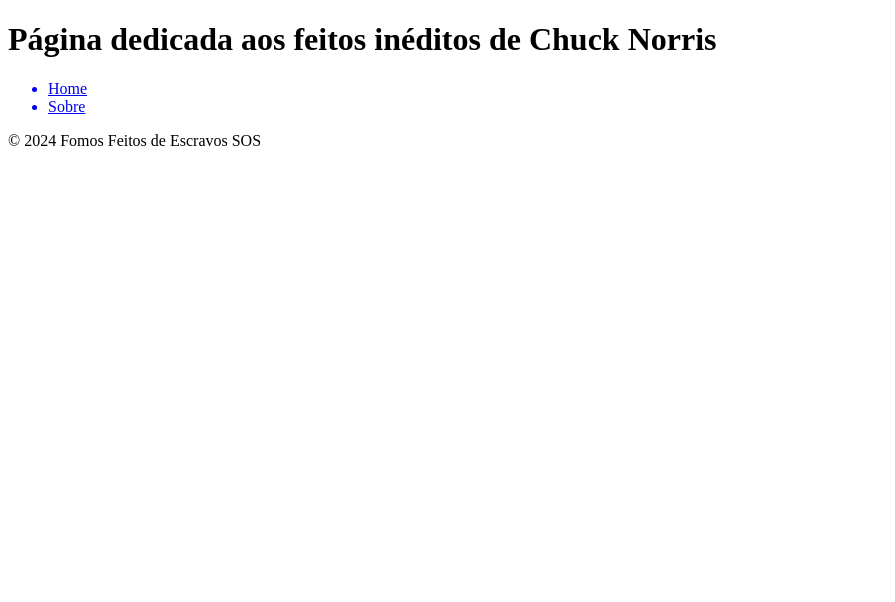
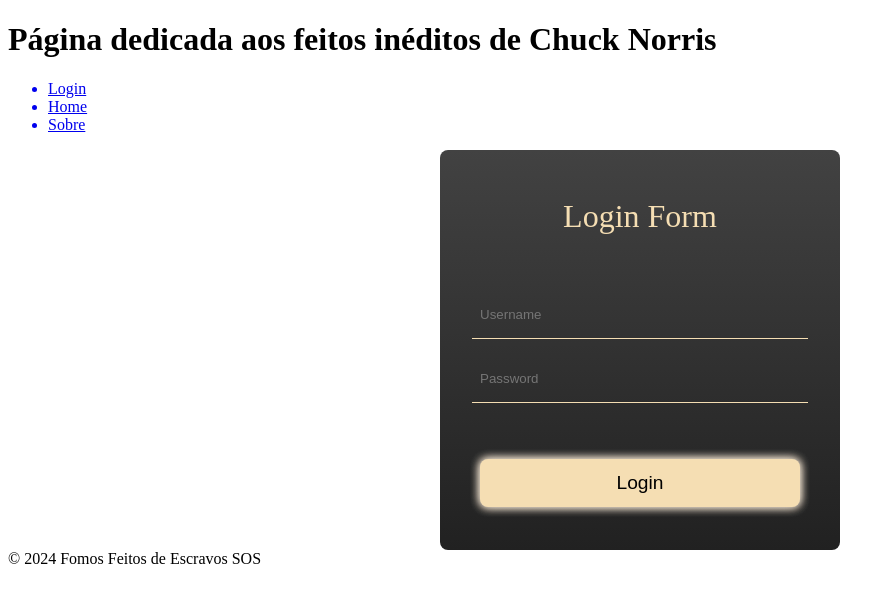
Before and after one commit to CardosoWill/ChuckNorrisFacts, a React (Vite) app: page / in a window 1280 px wide. Shown: the top 602 px of the page, without its empty margins (0-895 px from the left). Built offline with nearby package versions, Linux system fonts and the light colour scheme.

Commit message:
Fazendo o Login da pagina

```diff
--- a/src/App.jsx
+++ b/src/App.jsx
@@ -1,5 +1,6 @@
 import { Route, Routes } from 'react-router-dom'
 import './App.css'
+import Login from './pages/login'
 import Home from './pages/Home'
 import About from './pages/About'
 import Header from './components/Header'
@@ -10,8 +11,9 @@
     <>
       <Header />
       <Routes>
-        <Route path='/' element={<Home />}/>
-        <Route path='/about' element={<About />}/>
+        <Route path='/' element={<Login />} />
+        <Route path='/home' element={<Home />} />
+        <Route path='/about' element={<About />} />
       </Routes>
       <Footer />
     </>
--- a/src/components/Header/index.jsx
+++ b/src/components/Header/index.jsx
@@ -10,6 +10,9 @@
                 <nav>
                     <ul>
                         <Link to="/">
+                            <li>Login</li>
+                        </Link>
+                        <Link to="/home">
                             <li>Home</li>
                         </Link>
                         <Link to="/about">
--- /dev/null
+++ b/src/pages/login/index.jsx
@@ -0,0 +1,16 @@
+import './styles.css';
+
+export default function Login() {
+    return (
+        <main>
+            <div class="container">
+                <form class="form" action="">
+                    <p class="title">Login Form</p>
+                    <input placeholder="Username" class="username input" type="text" />
+                    <input placeholder="Password" class="password input" type="password" />
+                    <button class="btn" type="submit">Login</button>
+                </form>
+            </div>
+        </main>
+    )
+}
--- /dev/null
+++ b/src/pages/login/styles.css
@@ -0,0 +1,64 @@
+::selection {
+    background-color: gray;
+}
+
+.container {
+    margin: 0 auto;
+    display: flex;
+    justify-content: center;
+    align-items: center;
+}
+
+.form {
+    width: 400px;
+    height: 400px;
+    background-image: linear-gradient(to bottom, #424242, #212121);
+    display: flex;
+    align-items: center;
+    flex-direction: column;
+    border-radius: 0.5rem;
+}
+
+.title {
+    color: wheat;
+    margin: 3rem 0;
+    font-size: 2rem;
+}
+
+.input {
+    margin: 0.5rem 0;
+    padding: 1rem 0.5rem;
+    width: 20rem;
+    background-color: inherit;
+    color: wheat;
+    border: none;
+    outline: none;
+    border-bottom: 1px solid wheat;
+    transition: all 400ms;
+}
+
+.input:hover {
+    background-color: #424242;
+    border: none;
+    border-radius: 0.5rem;
+}
+
+.btn {
+    height: 3rem;
+    width: 20rem;
+    margin-top: 3rem;
+    background-color: wheat;
+    border-radius: 0.5rem;
+    border: none;
+    font-size: 1.2rem;
+    transition: all 400ms;
+    cursor: pointer;
+    box-shadow:
+        0 0 10px antiquewhite,
+        0 0 10px antiquewhite;
+}
+
+.btn:hover {
+    background-color: antiquewhite;
+    box-shadow: none;
+}
```
